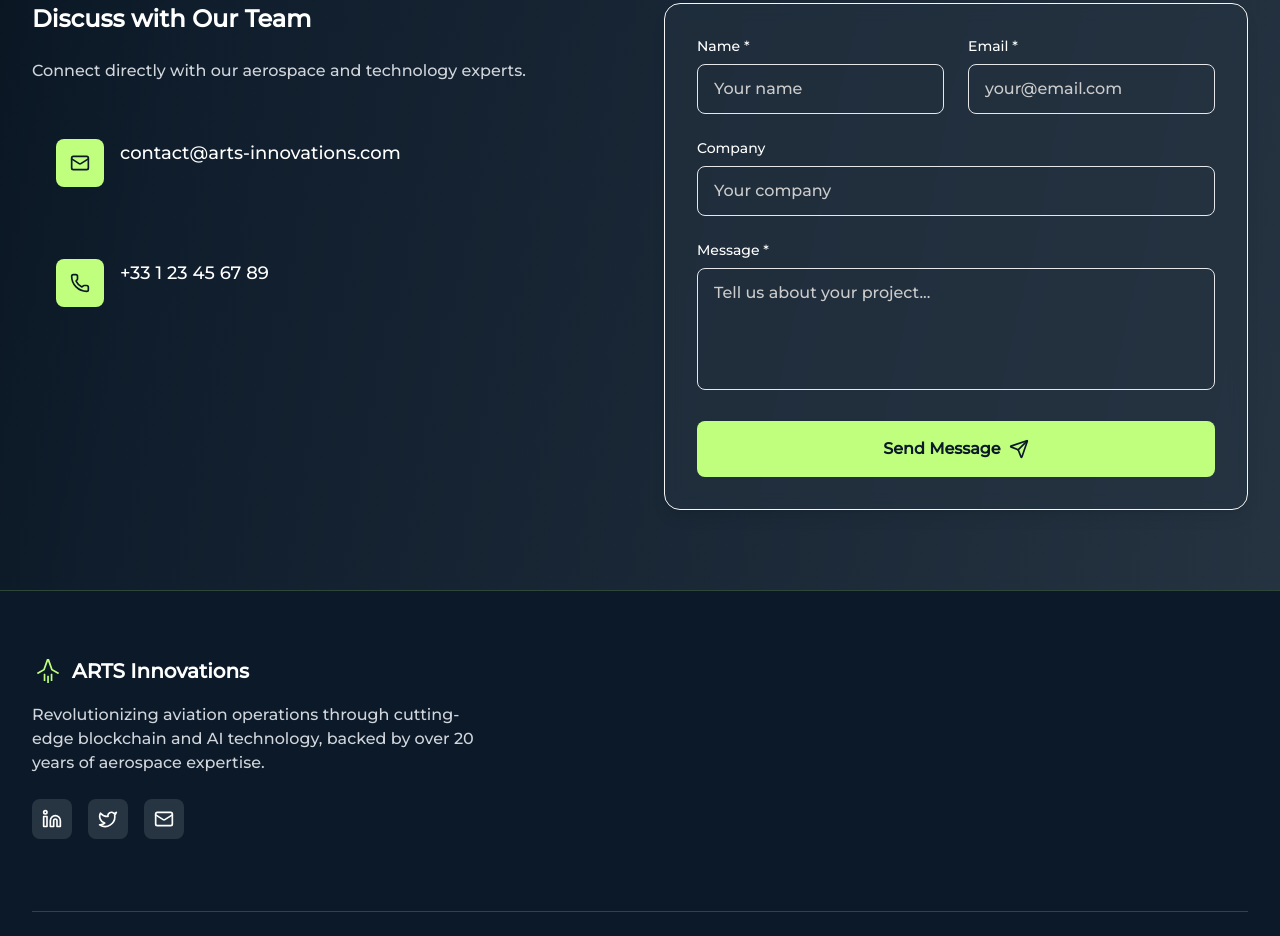
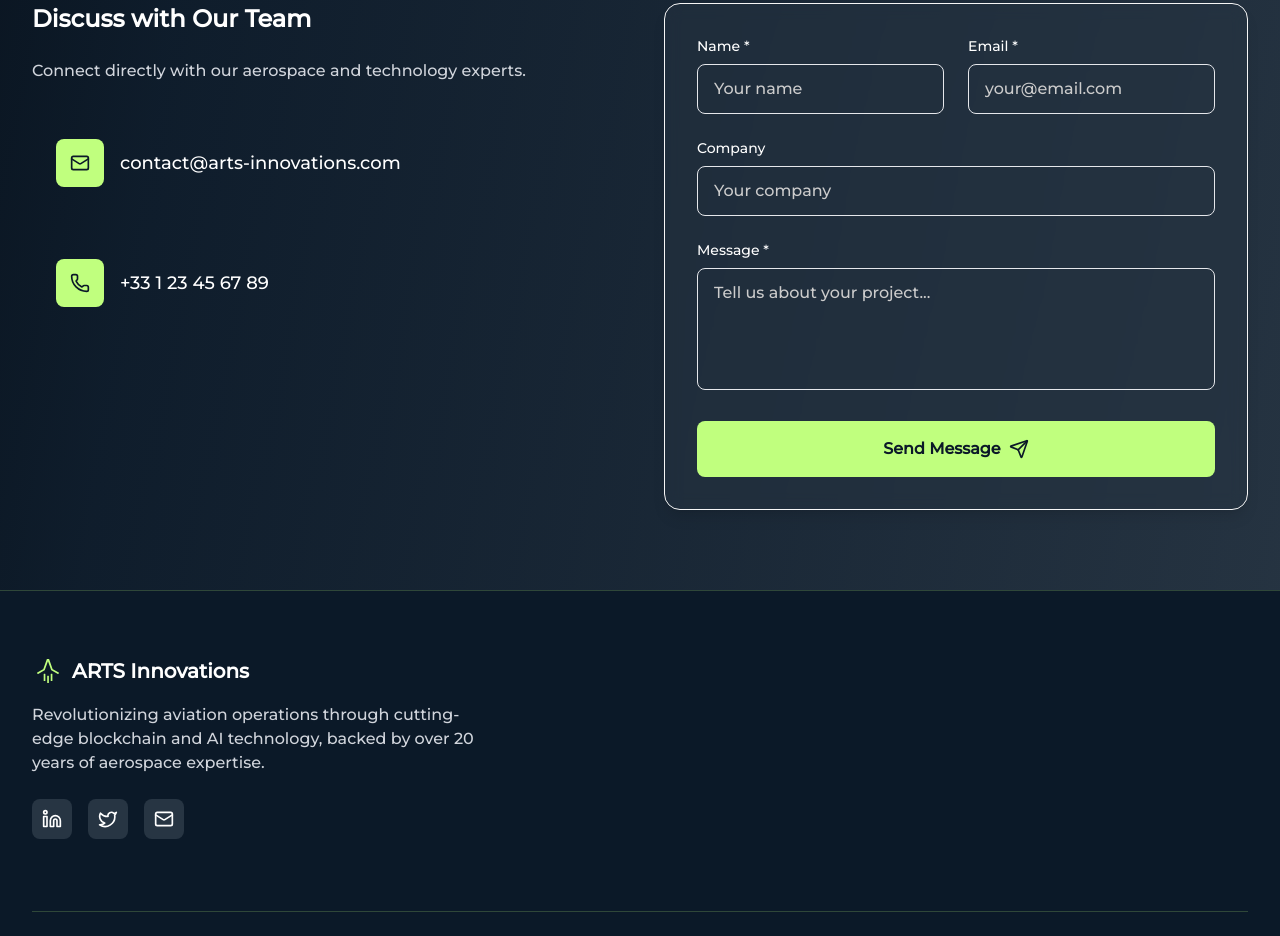
Before and after one commit to BlockService-FR/arts-innovations-landing, a Next.js app: page / in a window 1280 px wide. Shown: the part 6380-7316 px from the top of the page. Built offline with nearby package versions, Linux system fonts and the light colour scheme.

Commit message:
Align center

```diff
--- a/components/ContactSection.tsx
+++ b/components/ContactSection.tsx
@@ -64,7 +64,7 @@
                 whileHover={{ x: 10 }}
                 className="p-6 transition-all duration-300"
               >
-                <div className="flex items-start space-x-4">
+                <div className="flex items-center space-x-4">
                   <div className="w-12 h-12 bg-arts-green rounded-lg flex items-center justify-center">
                     <Mail size={20} className="text-arts-navy" />
                   </div>
@@ -77,7 +77,7 @@
                 whileHover={{ x: 10 }}
                 className="p-6 rounded-lg transition-all duration-300"
               >
-                <div className="flex items-start space-x-4">
+                <div className="flex items-center space-x-4">
                   <div className="w-12 h-12 bg-arts-green rounded-lg flex items-center justify-center">
                     <Phone size={20} className="text-arts-navy" />
                   </div>
```
